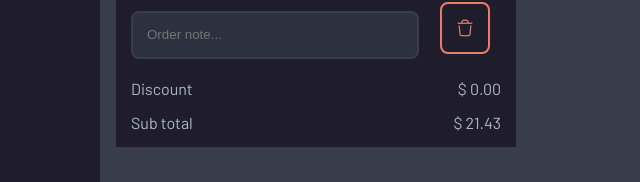
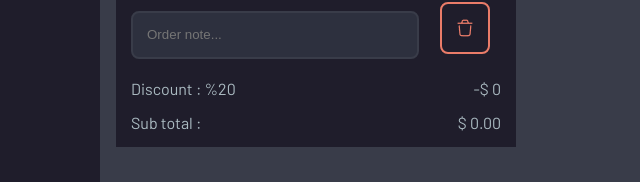
Before and after one commit to altugaltuner/food-order-altug, a React (Vite) app: page / in a window 1280 px wide. Shown: the part 585-767 px from the top of the page, without its empty margins (0-640 px from the left). Built offline with nearby package versions, Linux system fonts and the light colour scheme; no server answers; the database is empty; sample sign-in values are in the browser's storage.

Commit message:
Branch is done to deploy

```diff
--- a/src/components/OrderConfirmation/OrderConfirmation.jsx
+++ b/src/components/OrderConfirmation/OrderConfirmation.jsx
@@ -3,30 +3,57 @@ import "./OrderConfirmation.scss";
 
 function OrderConfirmation() {
 
-    let [choosedTotalPieces, setChoosedTotalPieces] = useState({});
-    let [priceOfOrder, setpriceOfOrder] = useState(0);
+    let discountPercentage = 20;
 
     // foodItems artık bir state
     const [foodItems, setFoodItems] = useState([
-        { id: 1, name: "Spicy seasoned seafood noodles", price: 2.29, imageSrc: "../src/assets/food1.png", quantity: 0, totalPrice: 0 },
-        { id: 2, name: "Salted Pasta with mushroom sauce", price: 2.69, imageSrc: "../src/assets/food1.png", quantity: 0, totalPrice: 0 },
-        { id: 3, name: "Beef Dumpling in hot and sour soup", price: 2.99, imageSrc: "../src/assets/food1.png", quantity: 0, totalPrice: 0 },
-        { id: 4, name: "Healthy noodle with spinach leaf", price: 3.29, imageSrc: "../src/assets/food1.png", quantity: 0, totalPrice: 0 },
+        { id: 1, name: "Spicy seasoned seafood noodles", price: 2.29, imageSrc: "../src/assets/food1.png", quantity: 0, totalPrice: 0, OrderNote: "" },
+        { id: 2, name: "Salted Pasta with mushroom sauce", price: 2.69, imageSrc: "../src/assets/food1.png", quantity: 0, totalPrice: 0, OrderNote: "" },
+        { id: 3, name: "Beef Dumpling in hot and sour soup", price: 2.99, imageSrc: "../src/assets/food1.png", quantity: 0, totalPrice: 0, OrderNote: "" },
+        { id: 4, name: "Healthy noodle with spinach leaf", price: 3.29, imageSrc: "../src/assets/food1.png", quantity: 0, totalPrice: 0, OrderNote: "" },
     ]);
 
-    // Bu ifadeyle, kullanıcının girdiği value değerinin boş bir string olup olmadığı ya da sadece sayılardan mı oluştuğu kontrol edilir.
-    // Eğer value boş bir stringse veya sadece sayılardan oluşuyorsa, value'yu sayıya çevirir (parseInt(value, 10)). Değilse, miktarı 0 olarak ayarlar.
-    // Bu, yalnızca geçerli miktarların kaydedilmesini sağlar.
+    // isNaN fonksiyonu, bir değerin NaN olup olmadığını kontrol eder. Eğer parametre olarak verilen değer NaN ise, true döner; aksi halde false döner.
+    // ! operatörü, isNaN fonksiyonunun sonucunu tersine çevirir. Yani, eğer parsedQuantity NaN değilse, !isNaN(parsedQuantity) ifadesi true olur.
     const handlePieceChange = (id, value) => {
         setFoodItems(foodItems.map(item => {
             if (item.id === id) {
-                const quantity = value === '' || (/^\d+$/).test(value) ? parseInt(value, 10) : 0;
+                const parsedQuantity = parseInt(value, 10);
+                const quantity = !isNaN(parsedQuantity) ? parsedQuantity : 0;
                 return { ...item, quantity, totalPrice: quantity * item.price };
-                // Mevcut item objesinin bir kopyası alınır (...item), ve quantity ile totalPrice özellikleri yeni hesaplanan değerlerle güncellenir.
             }
             return item;
-            // Eğer mevcut item'ın idsi fonksiyona verilen id ile eşleşmiyorsa, item herhangi bir değişiklik yapılmadan direkt olarak dönülür.
         }));
+    };
+
+    function subTotal() {
+        let total = 0;
+        for (const element of foodItems) {
+            total += element.totalPrice;
+        }
+        let discountMoney = 100 - discountPercentage;
+        total = (total * (discountMoney / 100));
+        return total;
+    };
+
+    function discountedMoney() {
+        let total = 0;
+        for (const element of foodItems) {
+            total += element.totalPrice;
+        }
+        let discountMoney = total * (discountPercentage / 100);
+        return discountMoney;
+    };
+
+    const handleCustomerNoteChange = (id, note) => {
+        setFoodItems(foodItems.map(item => {
+            if (item.id === id) {
+                return { ...item, OrderNote: note };
+            }
+            return item;
+        }));
+        console.log(foodItems);
+        //burada notedaki sıkıntı son harfi almıyor!!!
     };
 
     // Silme işlevi : DeleteMeal Fonksiyonu: deleteMeal fonksiyonu, aldığı id değerine göre hangi yemeğin silineceğini anlar. Fonksiyon, filter metoduyla foodItems dizisinde dolaşır ve her bir öğenin id değeri ile fonksiyona argüman olarak verilen id değerini karşılaştırır. Eşleşmeyen (yani silinmesi gerekmeyen) öğeler yeni bir dizi oluşturmak üzere kullanılır. Eşleşen öğe (silinmesi gereken yemek) bu yeni dizide yer almaz.
@@ -38,8 +65,6 @@ function OrderConfirmation() {
 
     const addingButtonImg = "../src/assets/adding-button.png";
     const dustbin = "../src/assets/dustbin-logo.png";
-    const food1 = "../src/assets/food1.png";
-
 
 
     return (
@@ -63,7 +88,7 @@ function OrderConfirmation() {
 
                         <div className="conf-left-order-part">
                             <div className="conf-pic-and-name-and-price">
-                                <div className="bitmiyor">
+                                <div className="conf-pic-and-name-and-price-2">
                                     <img src={foodItem.imageSrc} alt="" className="food-photos-order-conf" />
                                     <div className="name-and-price">
                                         <p className="name-and-price-p">{foodItem.name}</p>
@@ -76,7 +101,8 @@ function OrderConfirmation() {
 
                             </div>
 
-                            <input type="text" className="food-customer-note" placeholder="Order note..." />
+
+                            <input type="text" onChange={(e) => handleCustomerNoteChange(foodItem.id, e.target.value)} className="food-customer-note" placeholder="Order note..." value={foodItem.OrderNote} />
                         </div>
 
                         {/* OnClick Olayı: Çöp kutusu butonuna tıklandığında tetiklenen onClick olayında, deleteMeal(foodItem.id) ifadesi kullanılır. Bu ifade, tıklanan butonun ait olduğu foodItem öğesinin id değerini deleteMeal fonksiyonuna argüman olarak geçirir. */}
@@ -93,12 +119,12 @@ function OrderConfirmation() {
 
                 <div className="discount-subtotal-div">
                     <div className="discount-subtotal-div-line">
-                        <p className="discount-subtotal-p">Discount</p>
-                        <p className="discount-subtotal-p">$ 0.00</p>
+                        <p className="discount-subtotal-p">Discount : %{discountPercentage}</p>
+                        <p className="discount-subtotal-p">-$ {discountedMoney()}</p>
                     </div>
                     <div className="discount-subtotal-div-line">
-                        <p className="discount-subtotal-p">Sub total</p>
-                        <p className="discount-subtotal-p">$ 21.43</p>
+                        <p className="discount-subtotal-p">Sub total :</p>
+                        <p className="discount-subtotal-p">$ {subTotal().toFixed(2)}</p>
                     </div>
                 </div>
 
--- a/src/components/OrderConfirmation/OrderConfirmation.scss
+++ b/src/components/OrderConfirmation/OrderConfirmation.scss
@@ -71,7 +71,7 @@
                 flex-direction: row;
                 margin-bottom: 10px;
 
-                .bitmiyor {
+                .conf-pic-and-name-and-price-2 {
                     display: flex;
                     flex-direction: row;
                     gap: 5px;
@@ -183,9 +183,29 @@
     }
 }
 
-
-
 .adding-button-class {
     width: 50px;
     height: 50px;
 }
+
+@media screen and (max-width: 525px) {
+    .order-conf-main {
+        width: 100%;
+
+        .order-conf-body {
+            display: flex;
+            flex-direction: column;
+            border-bottom: solid 1px #ABBBC2;
+
+
+            .conf-right-order-part {
+                display: flex;
+                flex-direction: row;
+                gap: 20px;
+                margin-bottom: 10px;
+            }
+        }
+    }
+
+
+}
```
